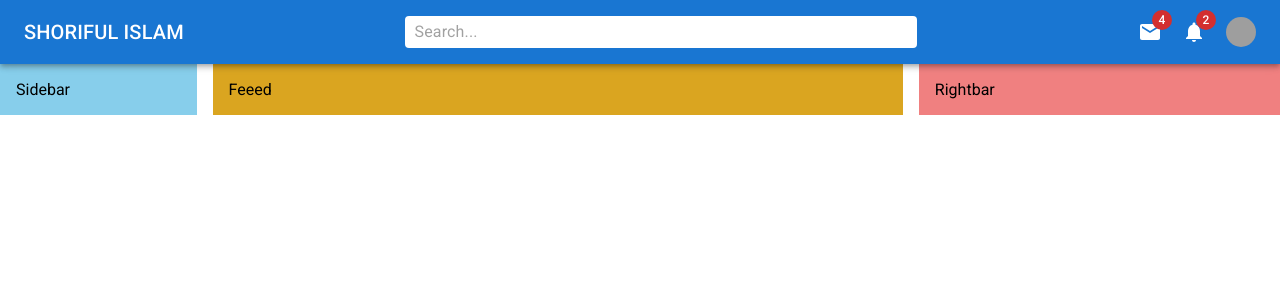
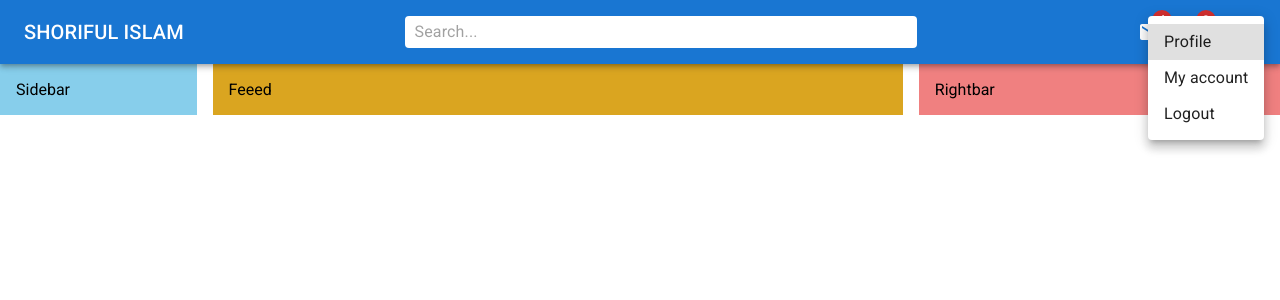
Before and after one commit to khanshorif331/react-mui-project, a React (Create React App) app: page / in a window 1280 px wide. Both pictures are taken after a click on the element 1241 px from the left and 32 px from the top of the page. Shown: the top 300 px of the page. Built offline with nearby package versions, Linux system fonts and the light colour scheme; grey boxes are pictures that could not be loaded.

Commit message:
navbar completed

```diff
--- a/src/components/Navbar.js
+++ b/src/components/Navbar.js
@@ -4,11 +4,13 @@
 	Badge,
 	Box,
 	InputBase,
+	Menu,
+	MenuItem,
 	styled,
 	Toolbar,
 	Typography,
 } from '@mui/material'
-import React from 'react'
+import React, { useState } from 'react'
 import { Pets, Mail, Notifications } from '@mui/icons-material'
 
 const StyledToolbar = styled(Toolbar)({
@@ -37,6 +39,7 @@
 }))
 
 const Navbar = () => {
+	const [open, setOpen] = useState(false)
 	return (
 		<AppBar position='sticky'>
 			<StyledToolbar>
@@ -62,10 +65,14 @@
 						sx={{ width: 30, height: 30 }}
 						alt='Shoriful Islam'
 						src='/static/images/avatar/2.jpg'
+						onClick={e => setOpen(true)}
 					/>
 				</Icons>
 				{/* for mobile device */}
-				<UserBox sx={{ display: { xs: 'flex', sm: 'none' } }}>
+				<UserBox
+					sx={{ display: { xs: 'flex', sm: 'none' } }}
+					onClick={e => setOpen(true)}
+				>
 					<Avatar
 						sx={{
 							width: 30,
@@ -77,6 +84,25 @@
 					<Typography variant='span'>SHORIF</Typography>
 				</UserBox>
 			</StyledToolbar>
+			{/* profile */}
+			<Menu
+				id='demo-positioned-menu'
+				aria-labelledby='demo-positioned-button'
+				open={open}
+				onClose={e => setOpen(false)}
+				anchorOrigin={{
+					vertical: 'top',
+					horizontal: 'right',
+				}}
+				transformOrigin={{
+					vertical: 'top',
+					horizontal: 'right',
+				}}
+			>
+				<MenuItem>Profile</MenuItem>
+				<MenuItem>My account</MenuItem>
+				<MenuItem>Logout</MenuItem>
+			</Menu>
 		</AppBar>
 	)
 }
```
